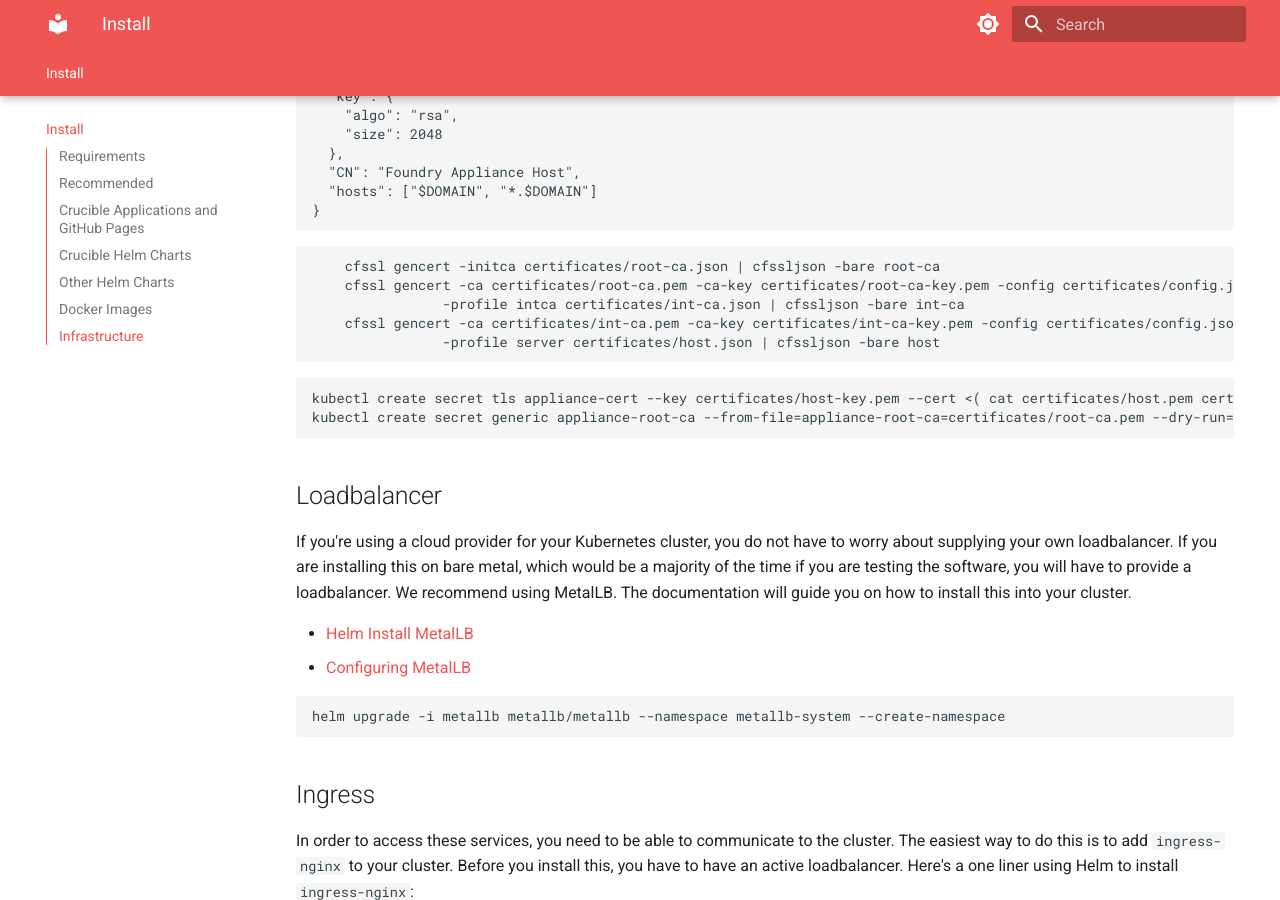
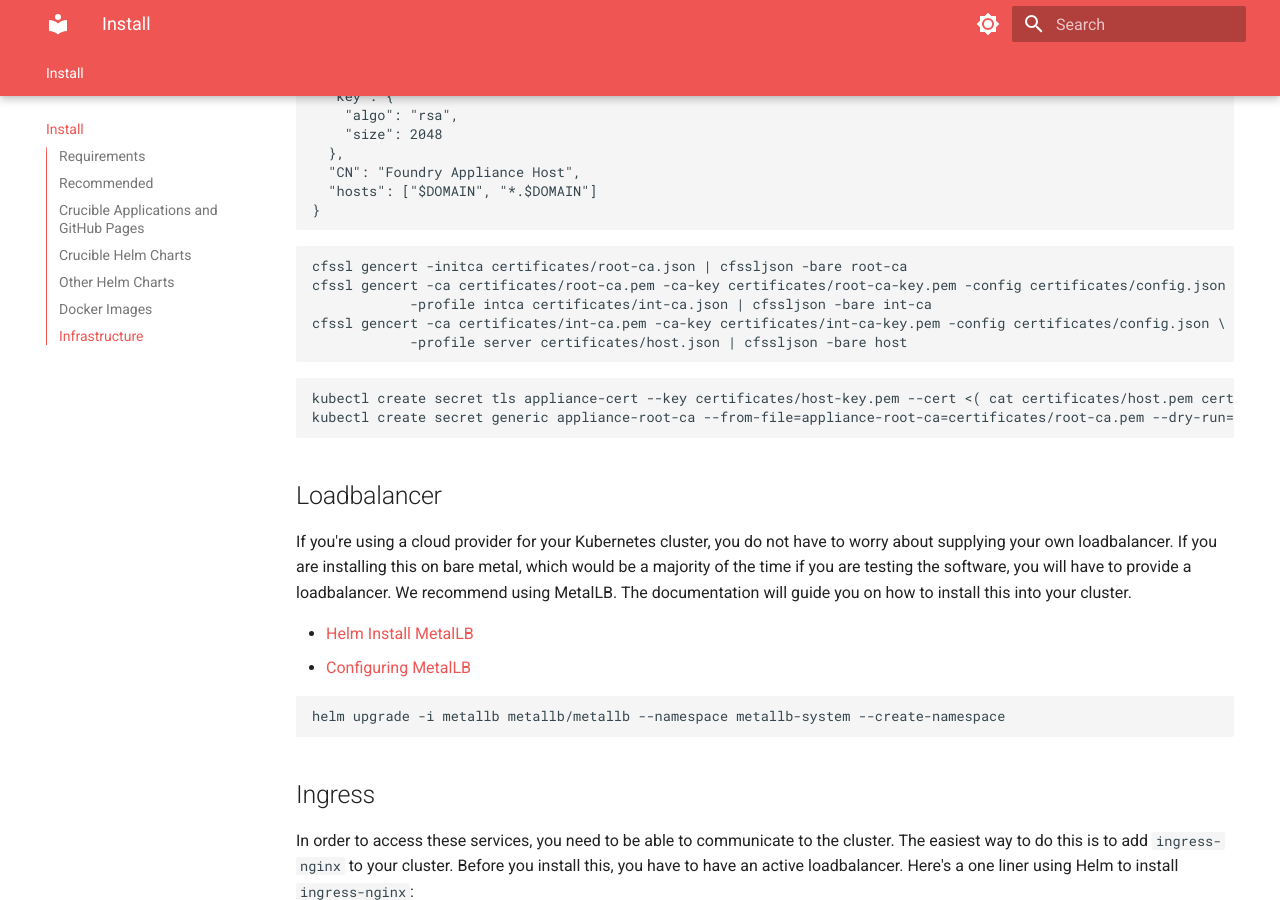
Before and after one commit to sei-avershave/overview-install, an MkDocs documentation site: the page built from docs/index.md, in a window 1280 px wide and 900 px high, scrolled down 2627 px. Built offline with MkDocs 1.6.1 and Material for MkDocs 9.7.7, drawn with Linux system fonts in a browser that asks for light colours.

````diff
--- a/docs/index.md
+++ b/docs/index.md
@@ -10,7 +10,7 @@
 
 - Helm
 - oAuth Provider
-  - We currently use [IdentityServer](https://identityserver4.readthedocs.io/en/latest/) and [Keycloak](https://www.keycloak.org/documentation)
+  + We currently use [IdentityServer](https://identityserver4.readthedocs.io/en/latest/) and [Keycloak](https://www.keycloak.org/documentation)
 
 ## Crucible Applications and GitHub Pages
 
@@ -91,11 +91,11 @@ This stack is very dependent on TLS. Please create certificates and add them as
 ```
 
 ``` bash
-    cfssl gencert -initca certificates/root-ca.json | cfssljson -bare root-ca
-    cfssl gencert -ca certificates/root-ca.pem -ca-key certificates/root-ca-key.pem -config certificates/config.json \
-                -profile intca certificates/int-ca.json | cfssljson -bare int-ca
-    cfssl gencert -ca certificates/int-ca.pem -ca-key certificates/int-ca-key.pem -config certificates/config.json \
-                -profile server certificates/host.json | cfssljson -bare host
+cfssl gencert -initca certificates/root-ca.json | cfssljson -bare root-ca
+cfssl gencert -ca certificates/root-ca.pem -ca-key certificates/root-ca-key.pem -config certificates/config.json \
+            -profile intca certificates/int-ca.json | cfssljson -bare int-ca
+cfssl gencert -ca certificates/int-ca.pem -ca-key certificates/int-ca-key.pem -config certificates/config.json \
+            -profile server certificates/host.json | cfssljson -bare host
 ```
 
 ``` bash
````
